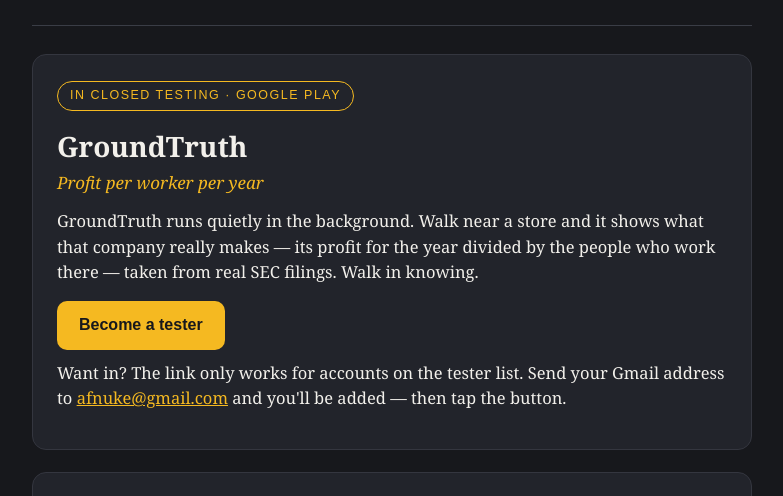
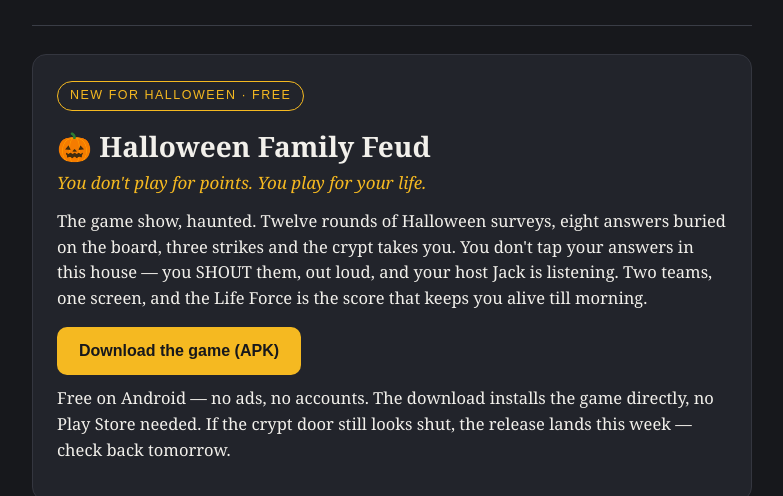
Before and after one commit to afnuke/groundtruth-privacy, a plain HTML site: page hub/index.html in a window 1280 px wide. Shown: the part 244-740 px from the top of the page, without its empty margins (248-1031 px from the left). Drawn offline with Linux system fonts and the light colour scheme.

Commit message:
Add Halloween Family Feud card with download button to hub

```diff
--- a/hub/index.html
+++ b/hub/index.html
@@ -38,6 +38,15 @@
   <hr class="rule">
 
   <section class="card">
+    <span class="status">New for Halloween · Free</span>
+    <h2>🎃 Halloween Family Feud</h2>
+    <p class="sub">You don't play for points. You play for your life.</p>
+    <p>The game show, haunted. Twelve rounds of Halloween surveys, eight answers buried on the board, three strikes and the crypt takes you. You don't tap your answers in this house — you SHOUT them, out loud, and your host Jack is listening. Two teams, one screen, and the Life Force is the score that keeps you alive till morning.</p>
+    <a class="btn" href="https://github.com/afnuke/halloween-family-feud/releases">Download the game (APK)</a>
+    <p class="fine">Free on Android — no ads, no accounts. The download installs the game directly, no Play Store needed. If the crypt door still looks shut, the release lands this week — check back tomorrow.</p>
+  </section>
+
+  <section class="card">
     <span class="status">In closed testing · Google Play</span>
     <h2>GroundTruth</h2>
     <p class="sub">Profit per worker per year</p>
```
